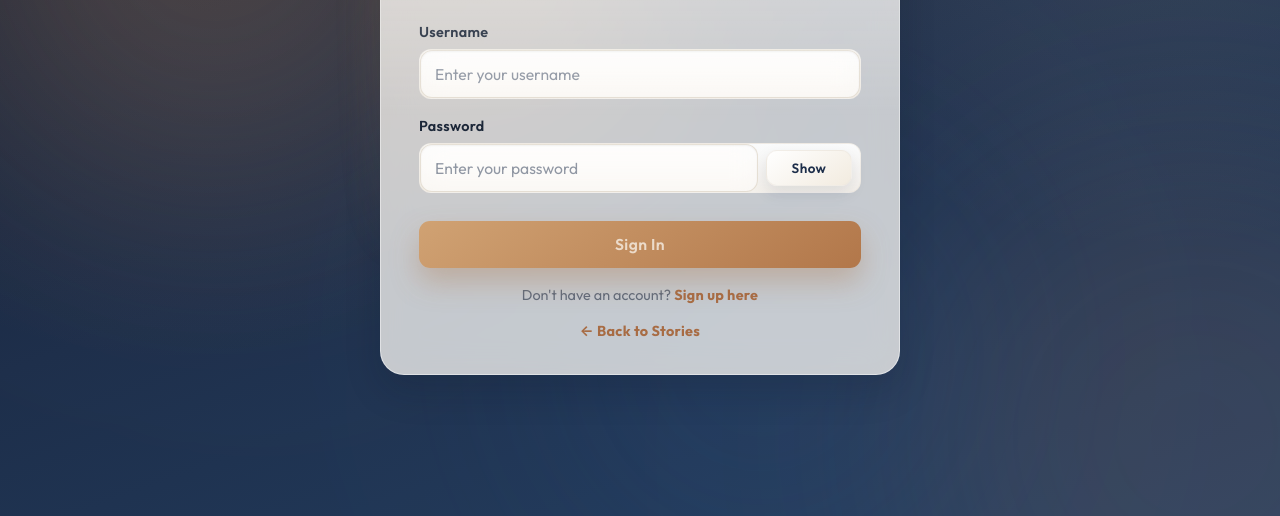
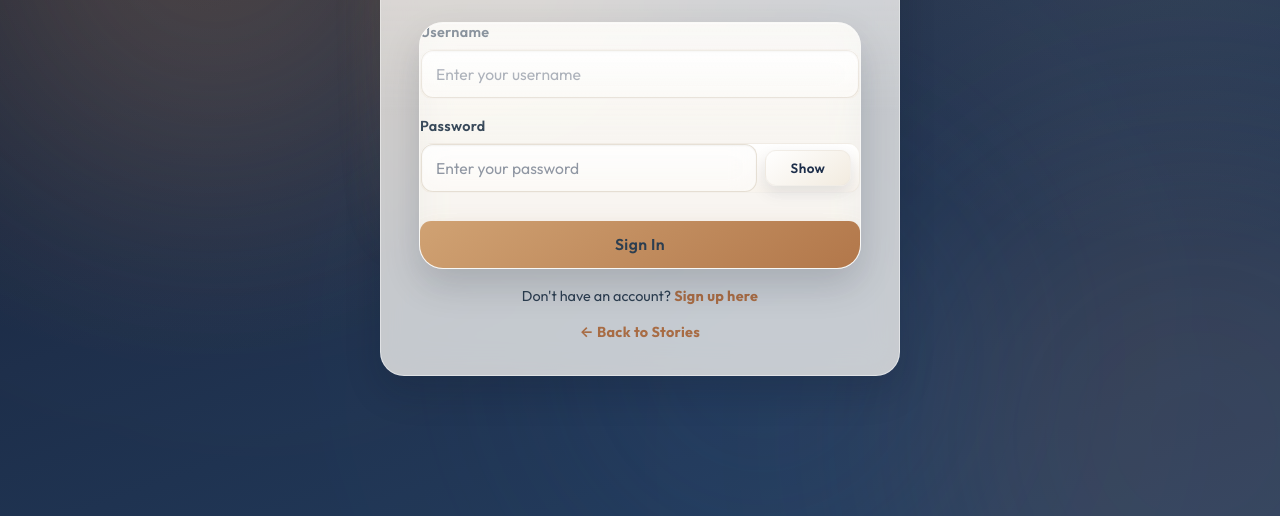
Before and after one commit to Reyadh418/Blog-Hub-Project, a website: page public/login.html in a window 1280 px wide. Shown: the part 284-800 px from the top of the page. Drawn offline with Linux system fonts and the light colour scheme; no server answers.

Commit message:
feat: implement warm liquid glass UI theme with animated background blobs and frosted card styles

```diff
--- a/public/liquid-glass.css
+++ b/public/liquid-glass.css
@@ -126,7 +126,14 @@ html, body {
 .verify-card,
 .login-card,
 .register-card,
-.edit-card {
+.edit-card,
+.profile-header,
+.cred-card,
+.verification-card,
+.verification-request-card,
+.comment-form-container,
+form,
+.verify-gate {
     background: rgba(252, 249, 244, 0.76) !important;
     backdrop-filter: blur(16px) saturate(130%) !important;
     -webkit-backdrop-filter: blur(16px) saturate(130%) !important;
@@ -156,7 +163,14 @@ html, body {
 .featured-story-card::after,
 .login-card::after,
 .register-card::after,
-.edit-card::after {
+.edit-card::after,
+.profile-header::after,
+.cred-card::after,
+.verification-card::after,
+.verification-request-card::after,
+.comment-form-container::after,
+form::after,
+.verify-gate::after {
     content: '';
     position: absolute;
     top: 0;
@@ -172,16 +186,37 @@ html, body {
     border-radius: var(--radius-lg) var(--radius-lg) 0 0;
 }
 
-/* Card Hover Animations */
+/* Card Hover Animations (Only actual interactive cards/badges) */
 .card:hover,
 .post:hover,
-.featured-story-card:hover {
+.featured-story-card:hover,
+.item-card:hover,
+.perk-card:hover,
+.stat-card:hover,
+.admin-card:hover,
+.verification-request-card:hover,
+.responsibility-card:hover {
     transform: scale(1.025) translate3d(0, var(--lift-distance), 0) !important;
     border-color: rgba(255, 255, 255, 0.6) !important;
     box-shadow:
         0 24px 50px rgba(10, 18, 33, 0.22),
         0 0 15px rgba(212, 165, 116, 0.2),
         inset 0 1px 0 rgba(255, 255, 255, 0.6) !important;
+}
+
+/* Stable static panels on hover (no lift or zoom) */
+.post-container:hover,
+.profile-header:hover,
+.cred-card:hover,
+.verification-card:hover,
+.comment-form-container:hover,
+form:hover,
+.verify-gate:hover {
+    transform: translate3d(0, 0, 0) !important;
+    box-shadow:
+        0 16px 36px rgba(10, 18, 33, 0.16),
+        inset 0 1px 0 rgba(255, 255, 255, 0.5) !important;
+    border-color: rgba(255, 255, 255, 0.45) !important;
 }
 
 /* Post page container overrides */
@@ -223,7 +258,39 @@ html, body {
 .comment-card p,
 .comment-card li,
 .comment p,
-.comment li {
+.comment li,
+.login-card p,
+.login-card label,
+.login-card span,
+.register-card p,
+.register-card label,
+.register-card span,
+.register-card div:not(.avatar-chip),
+.edit-card p,
+.edit-card label,
+.edit-card span,
+.profile-header p,
+.profile-header span,
+.profile-header div:not(.admin-badge):not(.avatar-chip):not(.profile-avatar),
+.cred-card p,
+.cred-card label,
+.cred-card span,
+.verification-card p,
+.verification-card span,
+.verification-card label,
+.verification-request-card p,
+.verification-request-card span,
+.comment-form-container label,
+.comment-form-container p,
+form p,
+form label,
+form li,
+form span,
+form div:not(.avatar-chip):not(.field-wrap):not(.field-wrap *),
+.verify-gate p,
+.verify-gate span,
+label,
+legend {
     color: #2c3e50 !important;
 }
 
@@ -438,7 +505,10 @@ select:focus {
 .card h3,
 .section-card h1,
 .section-card h2,
-.section-card h3 {
+.section-card h3,
+.card-title,
+.verification-title,
+.profile-title {
     color: #111827 !important;
     -webkit-text-fill-color: initial !important;
     background: none !important;
```
